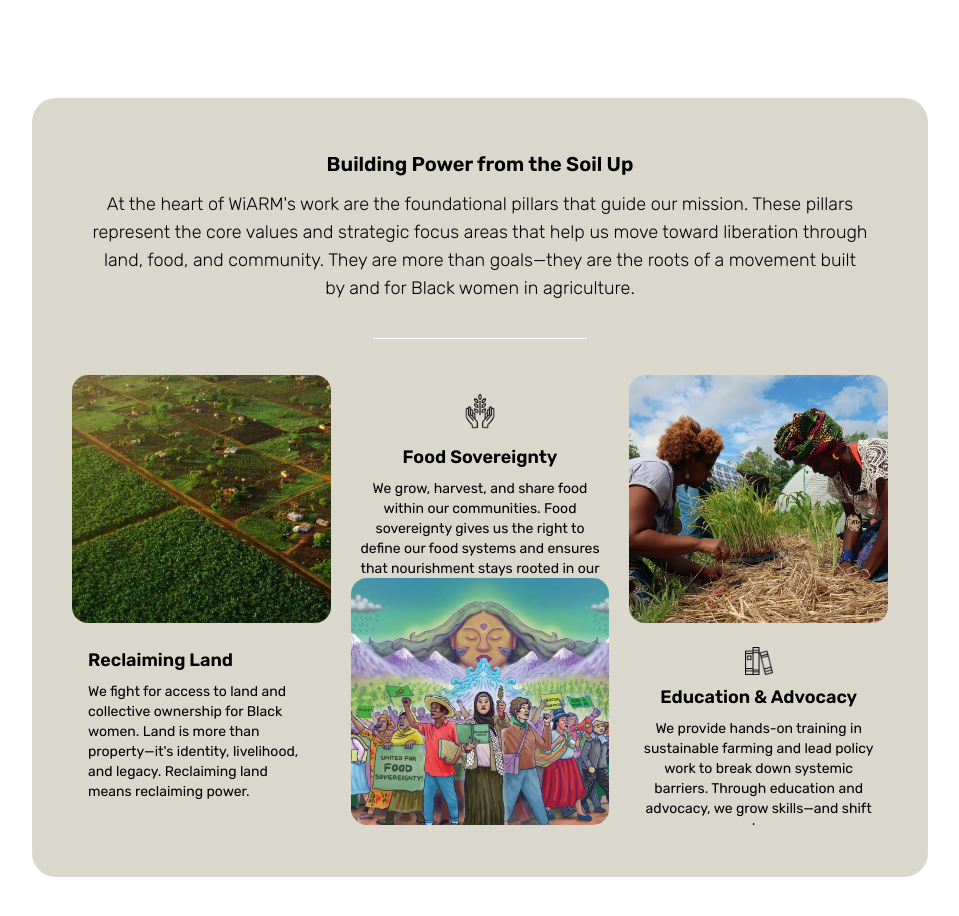
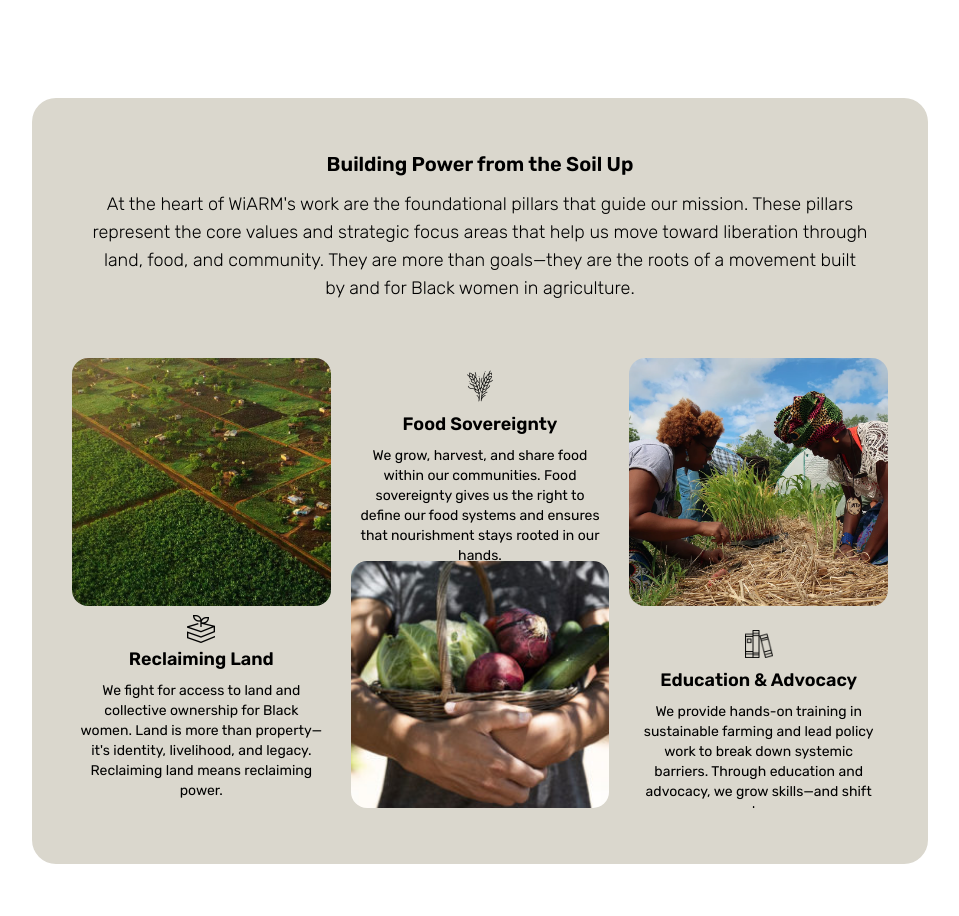
Before and after one commit to rorisangputu/wiarm, a React (Vite) app: page / in a window 1280 px wide. Shown: the part 1214-2130 px from the top of the page, without its empty margins (160-1119 px from the left). Built offline with nearby package versions, Linux system fonts and the light colour scheme.

Commit message:
changing images and bg

```diff
--- a/src/components/Pillars.jsx
+++ b/src/components/Pillars.jsx
@@ -1,12 +1,13 @@
 import React from 'react'
 import land from '../assets/land.webp'
-import wheat from '../assets/wheat bnw.png'
+import wheat from '../assets/wheat (2).png'
 import book from '../assets/book.png'
-import united_sov from '../assets/United-for-Food-Sovereignty.jpg'
+import earth from '../assets/earth.png'
+import sov_food from '../assets/sov_food.jpg'
 import mulch from '../assets/mulch_farming.webp'
 const Pillars = () => {
   return (
-    <div className='my-10 min-h-[85vh] bg-[#dad7cd] rounded-3xl px-5 py-9'>
+    <div className='my-10 min-h-[80vh] bg-[#dad7cd] rounded-3xl px-5 py-9'>
       <div className='flex flex-col gap-5'>
         <div className='flex flex-col items-center my-4'>
           <h2 className='text-xl font-semibold'>Building Power from the Soil Up</h2>
@@ -17,16 +18,18 @@ const Pillars = () => {
             and for Black women in agriculture.
           </p>
         </div>
-        <hr class="w-1/4 border-t border-white mx-auto" />
-        <div className='grid grid-cols-1 md:grid-cols-3 gap-5 my-4 px-5'>
+        {/* <hr class="w-1/4 border-t border-black mx-auto" /> */}
+        <div className='grid grid-cols-1 md:grid-cols-3 gap-5 my-5 px-5'>
+
           {/* Reclaiming Land */}
           <div className="rounded-2xl h-[450px] flex flex-col">
             <div className="h-[55%]">
               <img src={land} alt="" className="object-cover w-full h-full rounded-2xl" />
             </div>
-            <div className="flex flex-col justify-center h-[45%]  overflow-auto px-4 py-3">
+            <div className="flex flex-col justify-center items-center h-[45%]  overflow-auto px-2 py-3">
+              <img src={earth} alt="" className='h-10 w-8'/>
               <h2 className="font-semibold text-lg mb-2">Reclaiming Land</h2>
-              <p className="text-sm">
+              <p className="text-sm text-center">
                 We fight for access to land and collective ownership for Black women. Land is more than property—it&apos;s
                 identity, livelihood, and legacy. Reclaiming land means reclaiming power.
               </p>
@@ -35,8 +38,8 @@ const Pillars = () => {
 
           {/* Food Sovereignty */}
           <div className="rounded-2xl h-[450px] flex flex-col">
-            <div className="flex flex-col items-center h-[45%] overflow-auto px-2 py-3">
-              <img src={wheat} alt="" className='h-12 w-12'/>
+            <div className="flex flex-col  items-center h-[45%] overflow-auto px-2 py-3">
+              <img src={wheat} alt="" className='h-10 w-8'/>
               <h2 className='text-lg my-2 font-semibold'>Food Sovereignty</h2>
               <p className='text-sm text-center'>
                 We grow, harvest, and share food within our communities. Food sovereignty gives us the right to
@@ -44,11 +47,11 @@ const Pillars = () => {
               </p>
             </div>
             <div className="h-[55%]">
-              <img src={united_sov} alt=""  className='w-full h-full object-cover rounded-2xl'/>
+              <img src={sov_food} alt=""  className='w-full h-full object-cover rounded-2xl'/>
             </div>
           </div>
 
-          {/* Food Sovereignty */}
+          {/* Education & Advocacy */}
           <div className="rounded-2xl h-[450px] flex flex-col">
             <div className="h-[55%]">
               <img src={mulch} alt=""  className='w-full h-full object-cover rounded-2xl'/>
@@ -62,6 +65,7 @@ const Pillars = () => {
               </p>
             </div>
           </div>
+
         </div>
       </div>
     </div>
```
